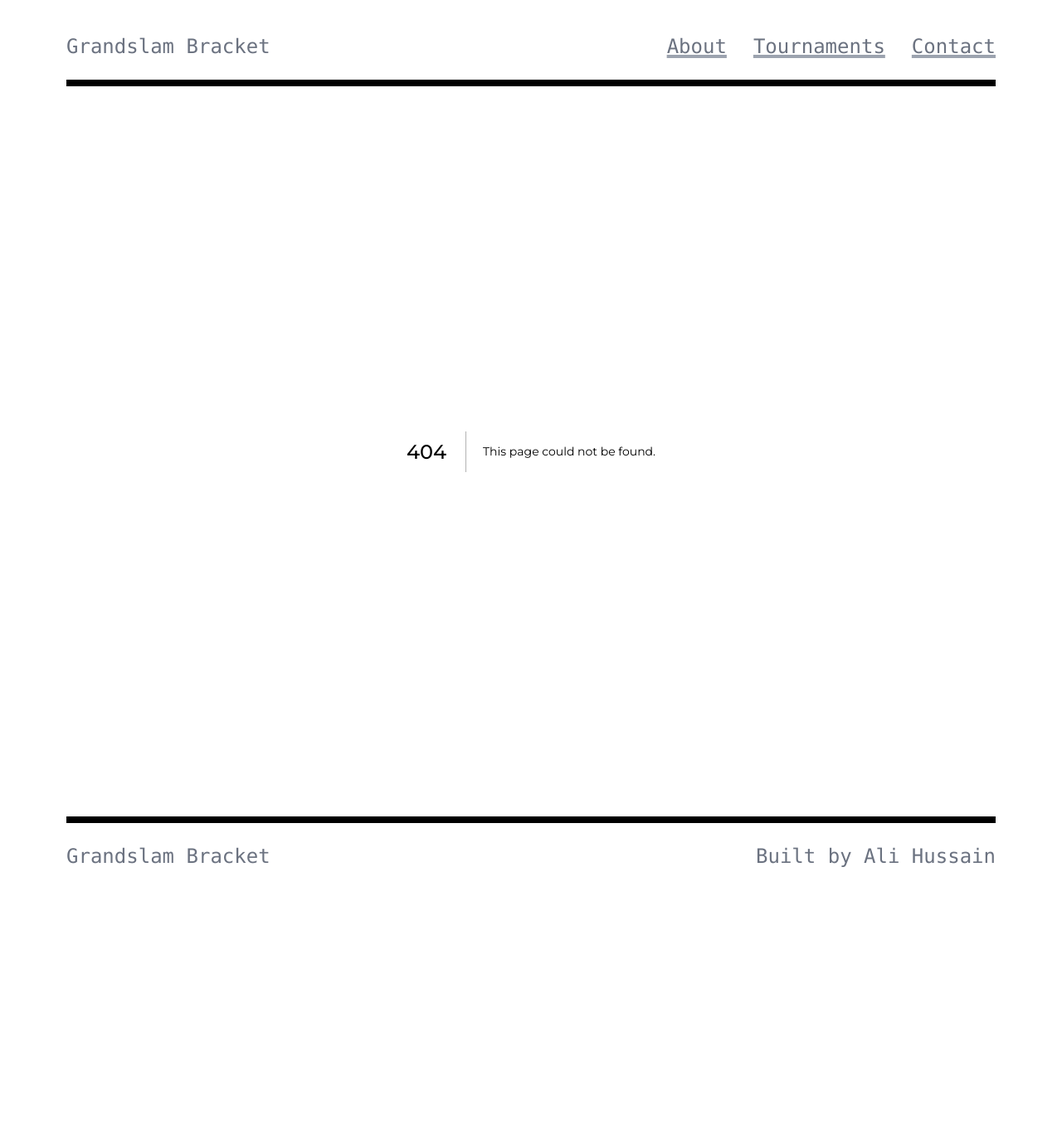
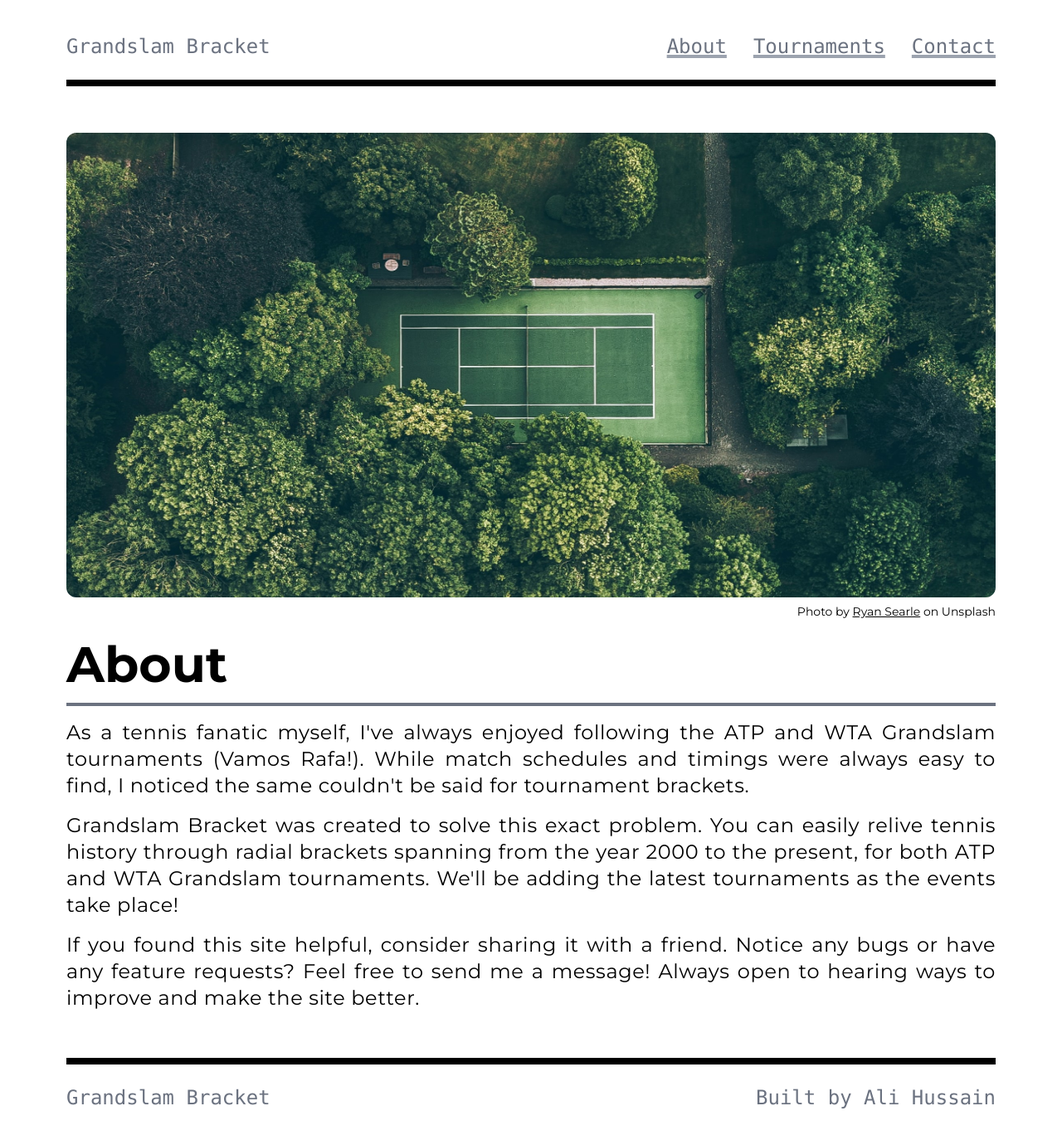
Before and after one commit to Danial-Hussain/grandslam, a Next.js app in the folder src/: page /about in a window 1280 px wide. Before the commit this address had no page. Shown: the top 1374 px of the page at 83% size. Before the commit the page ends 1088 px from the top, so only its background shows below. Built offline with nearby package versions, Linux system fonts and the light colour scheme.

Commit message:
add statically generated tournament pages

```diff
--- a/src/components/Bracket.tsx
+++ b/src/components/Bracket.tsx
@@ -5,9 +5,17 @@ import { useRef, useEffect } from "react";
 
 interface BracketProps {
   nodeData: any;
+  league: string;
+  wincolor: string;
+  hovercolor: string;
 }
 
-export const Bracket = ({ nodeData }: BracketProps) => {
+export const Bracket = ({
+  nodeData,
+  league,
+  wincolor,
+  hovercolor,
+}: BracketProps) => {
   const bracketRef = useRef();
   const tooltipRef = useRef();
 
@@ -41,6 +49,8 @@ export const Bracket = ({ nodeData }: BracketProps) => {
       const xPos = parseFloat(d.screenX);
       const yPos = parseFloat(d.screenY);
 
+      highlightPlayer(i.data.name);
+
       d3.select(tooltipRef.current)
         .style("left", xPos + "px")
         .style("top", yPos + "px")
@@ -50,8 +60,10 @@ export const Bracket = ({ nodeData }: BracketProps) => {
       d3.select(tooltipRef.current).classed("hidden", false);
     };
 
-    const handleMouseOut = (d, i) =>
+    const handleMouseOut = (d, i) => {
       d3.select(tooltipRef.current).classed("hidden", true);
+      unhighlightPlayer(i.data.name);
+    };
 
     const slices = g
       .selectAll("g")
@@ -79,55 +91,49 @@ export const Bracket = ({ nodeData }: BracketProps) => {
       }
     };
 
+    const formatName = (d) => {
+      return league == "atp"
+        ? d.data.name.split(" ")[1].substring(0, 3).toUpperCase()
+        : d.data.name.substring(0, 3).toUpperCase();
+    };
+
+    const fillColor = (d) =>
+      d.parent && d.parent.data.name == d.data.name ? wincolor : "white";
+
+    const center = (d) =>
+      d.depth !== 0
+        ? "translate(" +
+          arc.centroid(d) +
+          ") rotate(" +
+          computeTextRotation(d) +
+          ")"
+        : null;
+
     slices
       .append("path")
       .filter((d) => d.parent)
       .attr("d", arc)
       .style("stroke", "#222f3e")
       .style("stroke-width", (d) => d.depth * 2)
-      .style("fill", (d) => {
-        return d.parent && d.parent.data.name == d.data.name
-          ? "#33d9b2"
-          : "white";
-      })
+      .style("fill", (d) => fillColor(d))
       .attr("class", "player");
 
     slices
       .append("text")
-      .attr("transform", (d) =>
-        d.depth !== 0
-          ? "translate(" +
-            arc.centroid(d) +
-            ") rotate(" +
-            computeTextRotation(d) +
-            ")"
-          : null
-      )
+      .attr("transform", (d) => center(d))
       .attr("dx", "-27")
       .attr("dy", (d) => {
         let ang = computeAngle(d);
         return ang < 90 || ang > 270 ? "0.1em" : "0.4em";
       })
       .attr("font-size", (d) => (d.depth > 4 ? "1.2em" : "1.4em"))
-      .text((d) =>
-        d.depth > 5
-          ? null
-          : d.data.name.split(" ")[1].substring(0, 3).toUpperCase()
-      );
+      .text((d) => (d.depth > 5 ? null : formatName(d)));
 
     const addCircles = (slices, cx, wins) => {
       slices
         .filter((d) => d.depth < 6 && d.depth !== 0)
         .append("circle")
-        .attr("transform", (d) =>
-          d.depth !== 0
-            ? "translate(" +
-              arc.centroid(d) +
-              ") rotate(" +
-              computeTextRotation(d) +
-              ")"
-            : null
-        )
+        .attr("transform", (d) => center(d))
         .attr("cx", cx)
         .attr("cy", (d) => {
           let ang = computeAngle(d);
@@ -140,17 +146,35 @@ export const Bracket = ({ nodeData }: BracketProps) => {
         });
     };
 
-    addCircles(slices, -15, 1);
-    addCircles(slices, 0, 2);
-    addCircles(slices, 15, 3);
+    const highlightPlayer = (player) => {
+      slices
+        .filter((d) => d.data.name === player)
+        .selectAll("path")
+        .style("fill", hovercolor);
+    };
+
+    const unhighlightPlayer = (player) => {
+      slices
+        .filter((d) => d.data.name === player)
+        .selectAll("path")
+        .style("fill", (d) => fillColor(d));
+    };
+
+    if (league == "atp") {
+      addCircles(slices, -15, 1);
+      addCircles(slices, 0, 2);
+      addCircles(slices, 15, 3);
+    } else {
+      addCircles(slices, -7, 1);
+      addCircles(slices, 7, 2);
+    }
   }, []);
 
   return (
     <div className="flex flex-row items-center justify-center">
       <div
         id="tooltip"
-        class="hidden"
-        className="absolute pointer-events-none bg-white p-4 border-[6px] border-black"
+        className="fixed pointer-events-none bg-white p-4 border-[6px] border-black hidden"
         ref={tooltipRef}
       >
         <span id="value"></span>
--- a/src/components/Navbar.tsx
+++ b/src/components/Navbar.tsx
@@ -20,11 +20,12 @@ const Navbar = () => {
               Tournaments
             </h1>
           </Link>
-          <Link href="/contact" passHref>
-            <h1 className="text-2xl text-gray-500 font-mono underline underline-offset-2 decoration-4 decoration-gray-400 cursor-pointer">
-              Contact
-            </h1>
-          </Link>
+          <a
+            className="text-2xl text-gray-500 font-mono underline underline-offset-2 decoration-4 decoration-gray-400 cursor-pointer"
+            href="mailto: ali.danial.hussain@gmail.com"
+          >
+            Contact
+          </a>
         </div>
       </div>
       <div className="w-full h-2 bg-black"></div>
--- /dev/null
+++ b/src/pages/about.tsx
@@ -0,0 +1,51 @@
+import type { NextPage } from "next";
+import Image from "next/image";
+
+const About: NextPage = () => {
+  return (
+    <div className="p-4 flex flex-col gap-y-6 relative">
+      <div>
+        <Image
+          src="/court.jpg"
+          width={"1200"}
+          height={"600"}
+          className="rounded-xl"
+        />
+        <div className="text-right text-xs md:text-sm">
+          Photo by{" "}
+          <a
+            className="underline"
+            href="https://unsplash.com/@ryansearle?utm_source=unsplash&utm_medium=referral&utm_content=creditCopyText"
+          >
+            Ryan Searle
+          </a>{" "}
+          on Unsplash
+        </div>
+      </div>
+      <div className="flex flex-col gap-y-4 backdrop-blur-sm bg-gray-50 bg-opacity-10 h-full">
+        <div className="text-4xl font-bold md:text-6xl ">About</div>
+        <div className="w-full h-1 bg-gray-500"></div>
+        <div className="text-md tracking-wide text-justify md:text-2xl">
+          As a tennis fanatic myself, I've always enjoyed following the ATP and
+          WTA Grandslam tournaments (Vamos Rafa!). While match schedules and
+          timings were always easy to find, I noticed the same couldn't be said
+          for tournament brackets.
+        </div>
+        <div className="text-md tracking-wide text-justify md:text-2xl">
+          Grandslam Bracket was created to solve this exact problem. You can
+          easily relive tennis history through radial brackets spanning from the
+          year 2000 to the present, for both ATP and WTA Grandslam tournaments.
+          We'll be adding the latest tournaments as the events take place!
+        </div>
+        <div className="text-md tracking-wide text-justify md:text-2xl">
+          If you found this site helpful, consider sharing it with a friend.
+          Notice any bugs or have any feature requests? Feel free to send me a
+          message! Always open to hearing ways to improve and make the site
+          better.
+        </div>
+      </div>
+    </div>
+  );
+};
+
+export default About;
--- a/src/pages/index.tsx
+++ b/src/pages/index.tsx
@@ -17,7 +17,12 @@ const Home: NextPage = () => {
         </div>
       </div>
       <div className="flex flex-col items-center justify-center">
-        <Bracket nodeData={nodeData} />
+        <Bracket
+          nodeData={nodeData}
+          league={"atp"}
+          wincolor={"#4ade80"}
+          hovercolor={"#22c55e"}
+        />
       </div>
     </div>
   );
--- a/src/pages/results/[...id].tsx
+++ b/src/pages/results/[...id].tsx
@@ -56,23 +56,33 @@ const Result: NextPage = ({
   let tournament = id![1];
   let date = id![2];
   let color = "";
+  let wincolor = "";
+  let hovercolor = "";
 
   if (tournament == "us-open") {
     tournament = "US Open";
     date = `Played on August ${date}`;
     color = "bg-blue-700";
+    wincolor = "#2563eb";
+    hovercolor = "#1d4ed8";
   } else if (tournament == "wimbledon") {
     tournament = "Wimbledon";
     date = `Played on June ${date}`;
     color = "bg-green-500";
+    wincolor = "#4ade80";
+    hovercolor = "#22c55e";
   } else if (tournament == "roland-garros") {
     tournament = "Roland Garros";
     date = `Played on May ${date}`;
     color = "bg-orange-500";
+    wincolor = "#fb923c";
+    hovercolor = "#f97316";
   } else if (tournament == "australian-open") {
     tournament = "Australian Open";
     date = `Played on January ${date}`;
     color = "bg-sky-500";
+    wincolor = "#38bdf8";
+    hovercolor = "#0ea5e9";
   }
 
   return (
@@ -89,7 +99,12 @@ const Result: NextPage = ({
         </div>
       </div>
       <div className="flex flex-col items-center justify-center">
-        <Bracket nodeData={data} />
+        <Bracket
+          nodeData={data}
+          league={league}
+          wincolor={wincolor}
+          hovercolor={hovercolor}
+        />
       </div>
     </div>
   );
```
Also changed, not shown: src/public/court.jpg (added).
